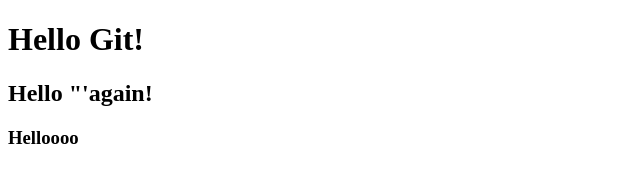
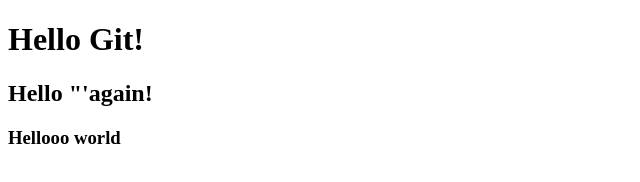
Before and after one commit to Jevgi/projectOne, a plain HTML site: page index.html in a window 1280 px wide. Shown: the full height of the page, 0-640 px from the left. Drawn offline with Linux system fonts and the light colour scheme.

Commit message:
second commit

```diff
--- a/index.html
+++ b/index.html
@@ -12,7 +12,7 @@
 
     <h1>Hello Git!</h1>
     <h2>Hello "'again!</h2>
-    <h3>Helloooo</h3>
+    <h3> Hellooo world</h3>
 
 </body>
 </html>
```
